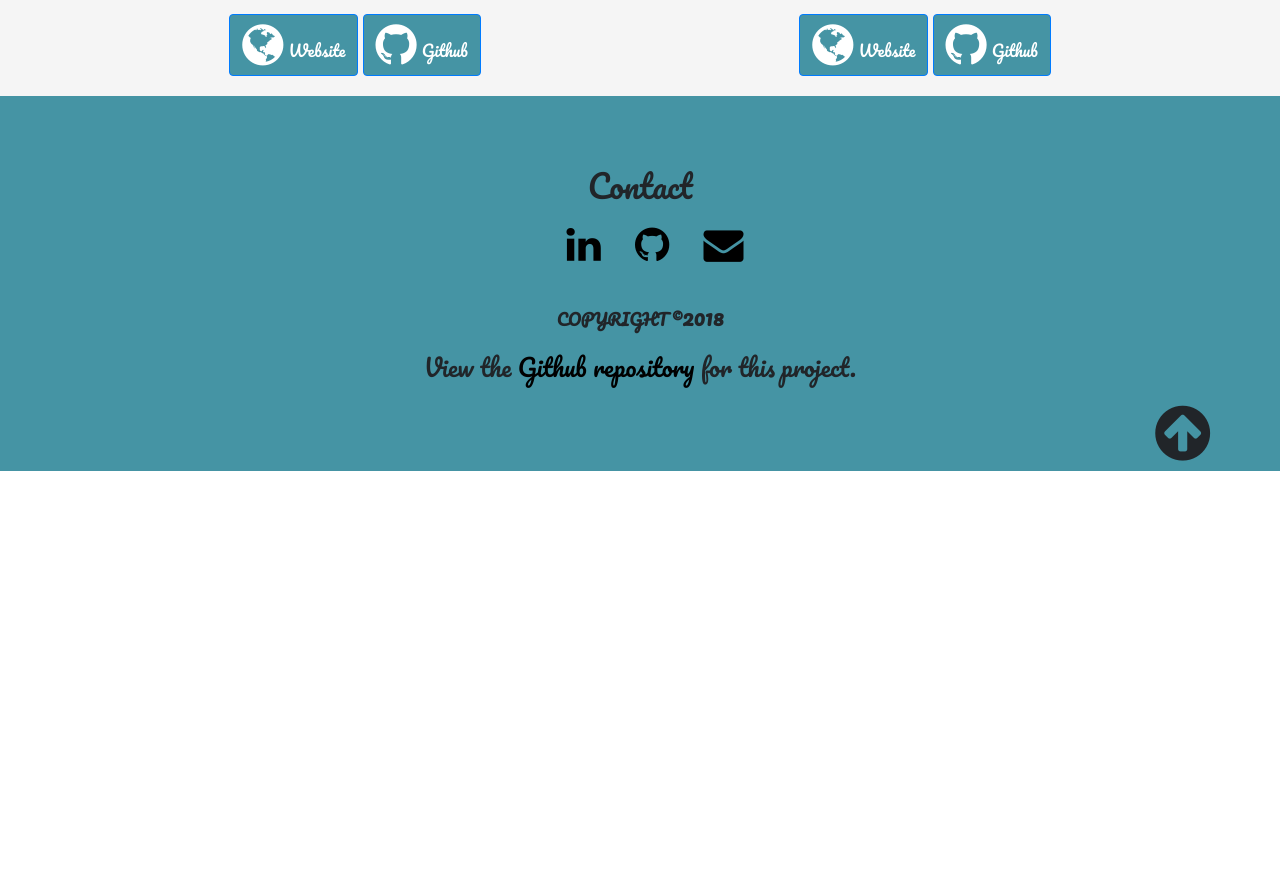
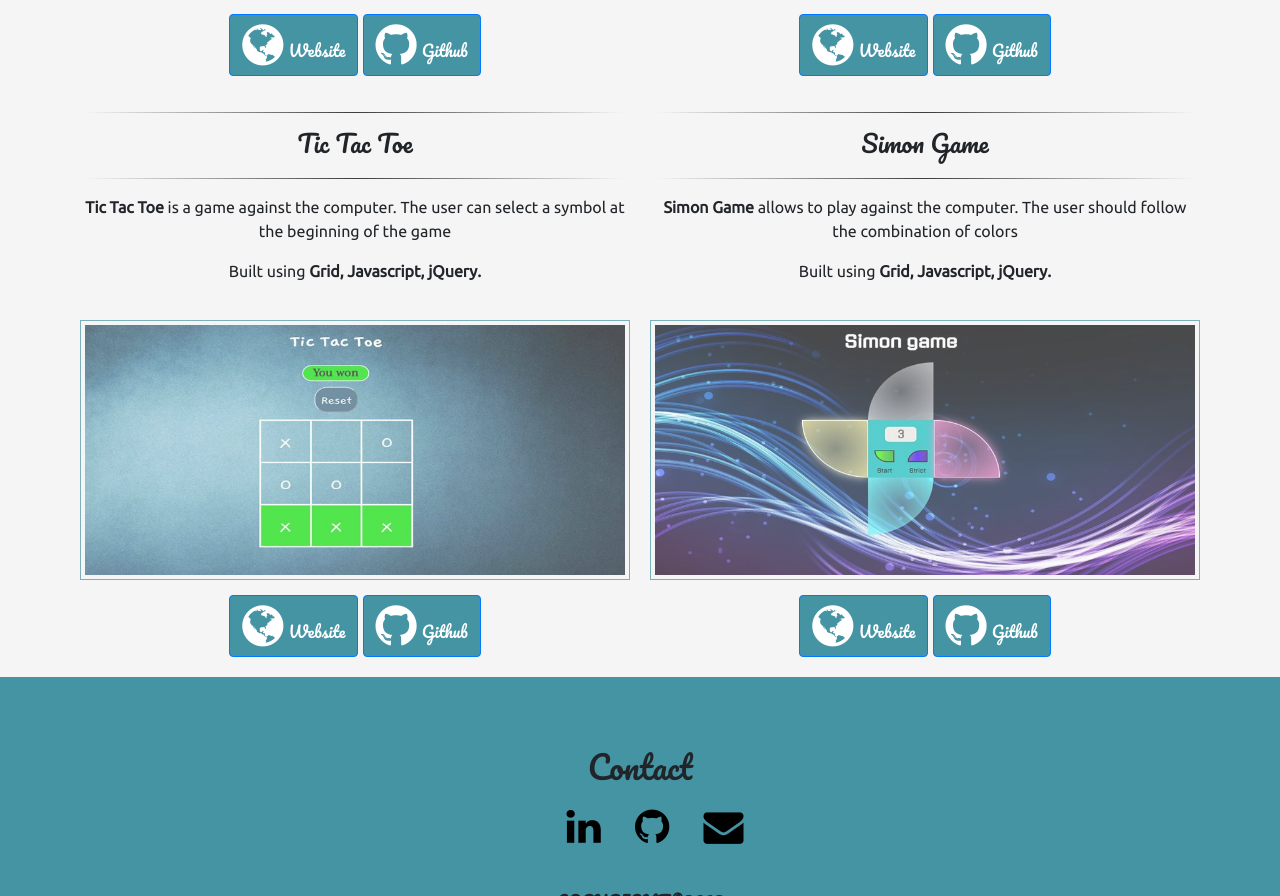
Before and after one commit to Marat-Z-Valiev/Marat-Z-Valiev.github.io, a plain HTML site: page index.html in a window 1280 px wide. Shown: the part 2667-3563 px from the top of the page. Before the commit the page ends 3138 px from the top, so only its background shows below. Drawn offline with nearby package versions, Linux system fonts and the light colour scheme.

Commit message:
Add new projects

```diff
--- a/index.html
+++ b/index.html
@@ -147,6 +147,34 @@
             <a class="btn btn-primary" href="https://marat-z-valiev.github.io/Pomodoro_Timer/" target="_blank"><i class="fa fa-globe fa-2x" aria-hidden="true"></i><span>Website</span></a>
             <a class="btn btn-primary" href="https://github.com/Marat-Z-Valiev/Pomodoro_Timer" target="_blank"><i class="fa fa-github fa-2x" aria-hidden="true"></i><span>Github</span></a>
           </div>
+          <div class="col-sm-12 col-md-6 col-lg-6 col-xl-6">
+            <hr class="line">
+            <h3>Tic Tac Toe</h3>
+            <hr class="line">
+            <div class="project-description">
+              <p><strong>Tic Tac Toe</strong> is a game against the computer. The user can select a symbol at the beginning of the game</p>
+              <p>Built using <strong>Grid, Javascript, jQuery.</strong></p>
+            </div>
+            <a href="https://marat-z-valiev.github.io/Tic-Tac-Toe/" target="_blank">
+            <img class="portfolio-image img" src="images/Tic-Tac-Toe.jpg" alt="Tic Tac Toe">
+            </a>
+            <a class="btn btn-primary" href="https://marat-z-valiev.github.io/Tic-Tac-Toe/" target="_blank"><i class="fa fa-globe fa-2x" aria-hidden="true"></i><span>Website</span></a>
+            <a class="btn btn-primary" href="https://github.com/Marat-Z-Valiev/Tic-Tac-Toe" target="_blank"><i class="fa fa-github fa-2x" aria-hidden="true"></i><span>Github</span></a>
+          </div>
+          <div class="col-sm-12 col-md-6 col-lg-6 col-xl-6">
+            <hr class="line">
+            <h3>Simon Game</h3>
+            <hr class="line">
+            <div class="project-description">
+              <p><strong>Simon Game</strong> allows to play against the computer. The user should follow the combination of colors</p>
+              <p>Built using <strong>Grid, Javascript, jQuery.</strong></p>
+            </div>
+            <a href="https://marat-z-valiev.github.io/Simon-game/" target="_blank">
+            <img class="portfolio-image img" src="images/Simon_game.jpg" alt="Simon Game">
+            </a>
+            <a class="btn btn-primary" href="https://marat-z-valiev.github.io/Simon-game/" target="_blank"><i class="fa fa-globe fa-2x" aria-hidden="true"></i><span>Website</span></a>
+            <a class="btn btn-primary" href="https://github.com/Marat-Z-Valiev/Simon-game" target="_blank"><i class="fa fa-github fa-2x" aria-hidden="true"></i><span>Github</span></a>
+          </div>
         </div>
       </div>
     </div>
```
Also changed, not shown: images/Simon_game.jpg (added), images/Tic-Tac-Toe.jpg (added).
